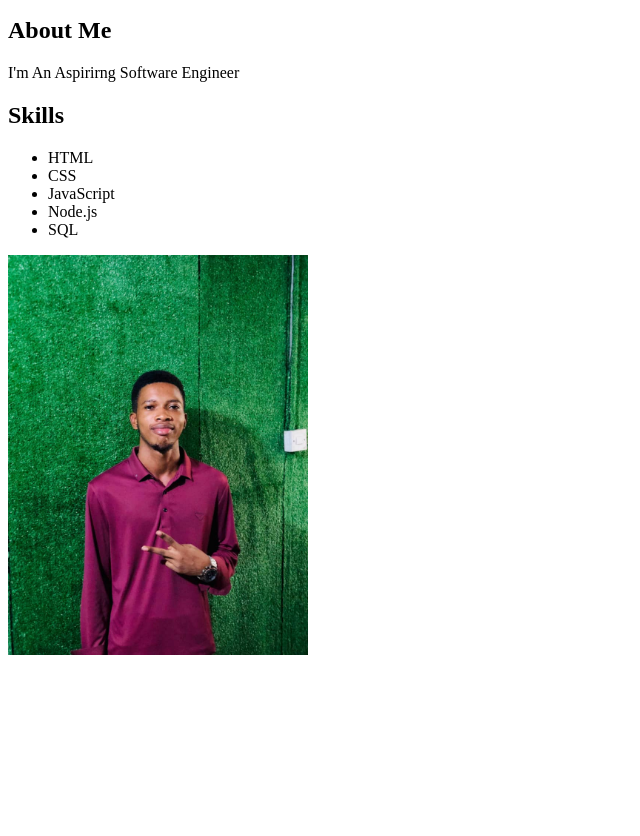
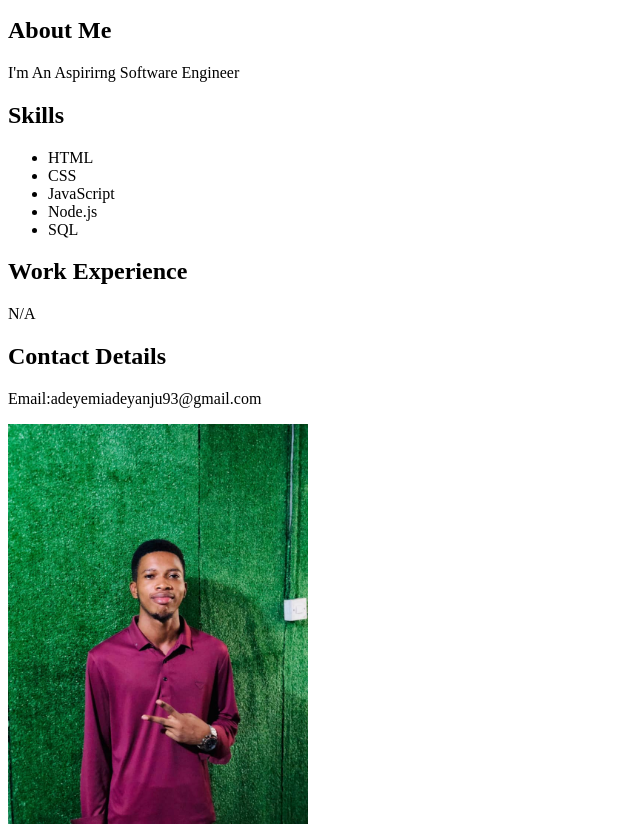
Before and after one commit to Adeyemi-Adeyanju/HTML-CV, a plain HTML site: page index.html in a window 1280 px wide. Shown: the part 101-937 px from the top of the page, without its empty margins (0-640 px from the left). Before the commit the page ends 800 px from the top, so only its background shows below. Drawn offline with Linux system fonts and the light colour scheme.

Commit message:
initial commit

```diff
--- a/index.html
+++ b/index.html
@@ -29,7 +29,17 @@
         </section>
 
         <section>
-            <img src="Me.jpg" alt="A picture of Adeyemi Adeyanju" height="auto" width="300">
+            <h2>Work Experience</h2>
+            <p>N/A</p>
+        </section>
+
+        <section>
+            <h2>Contact Details</h2>
+            <p>Email:adeyemiadeyanju93@gmail.com</p>
+        </section>
+
+        <section>
+            <img src="Images/Me.jpg" alt="A picture of Adeyemi Adeyanju" height="auto" width="300">
         </section>
     </main>
 </body>
```
Also changed, not shown: practice.html (added, +11 -0 lines), Images/Me.jpg (renamed from Me.jpg).
